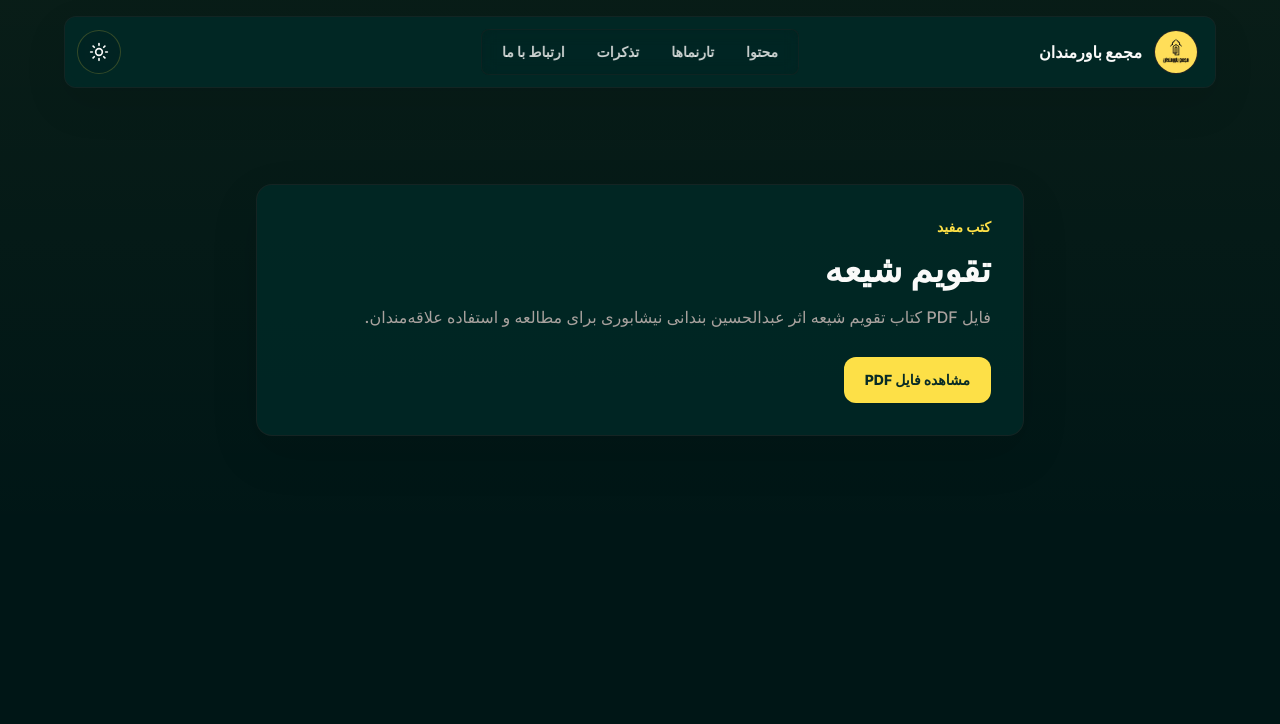
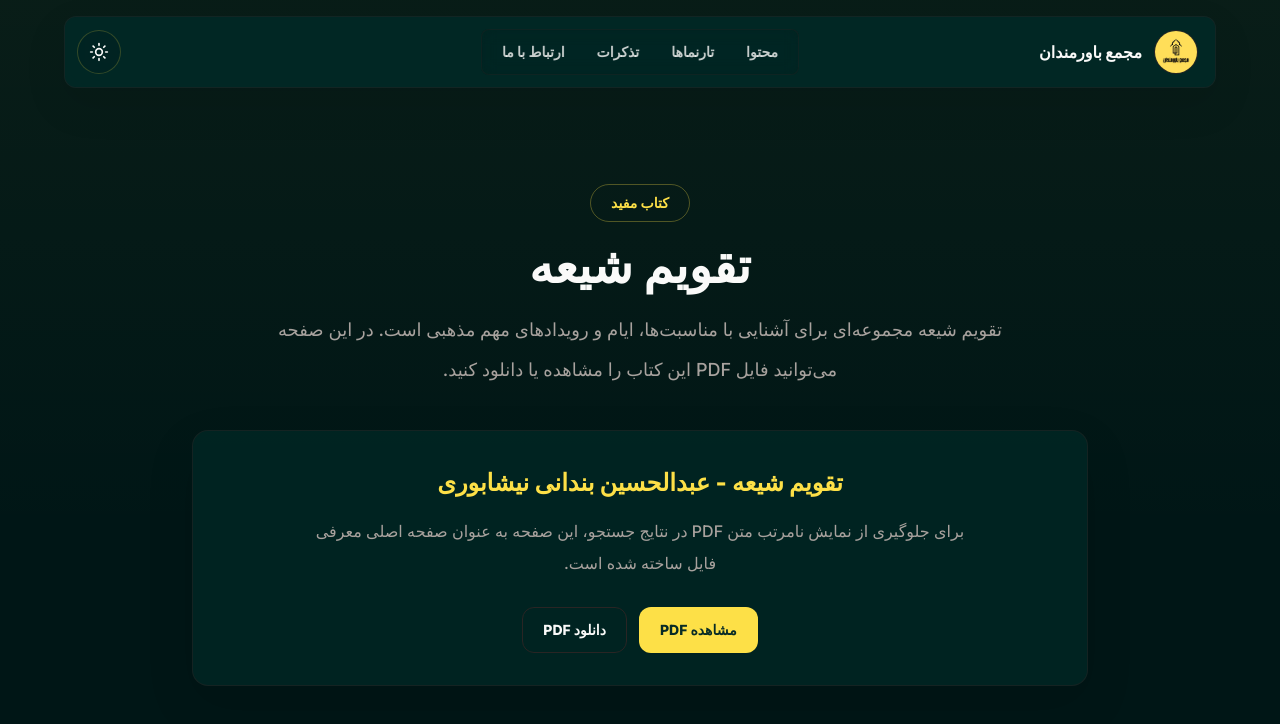
Before and after one commit to mah404/bavarmandan, a Next.js app: page /taghvim-shia in a window 1280 px wide. Shown: the top 724 px of the page. Built offline with nearby package versions, Linux system fonts and the light colour scheme.

Commit message:
added new

```diff
--- /dev/null
+++ b/app/robots.ts
@@ -0,0 +1,13 @@
+import type { MetadataRoute } from "next";
+
+const siteUrl = "https://www.bavarmandan.com";
+
+export default function robots(): MetadataRoute.Robots {
+  return {
+    rules: {
+      userAgent: "*",
+      allow: "/",
+    },
+    sitemap: `${siteUrl}/sitemap.xml`,
+  };
+}
--- /dev/null
+++ b/app/sitemap.ts
@@ -0,0 +1,20 @@
+import type { MetadataRoute } from "next";
+
+const siteUrl = "https://www.bavarmandan.com";
+
+export default function sitemap(): MetadataRoute.Sitemap {
+  return [
+    {
+      url: siteUrl,
+      lastModified: new Date(),
+      changeFrequency: "weekly",
+      priority: 1,
+    },
+    {
+      url: `${siteUrl}/taghvim-shia`,
+      lastModified: new Date(),
+      changeFrequency: "monthly",
+      priority: 0.8,
+    },
+  ];
+}
--- a/app/taghvim-shia/page.tsx
+++ b/app/taghvim-shia/page.tsx
@@ -1,43 +1,108 @@
+import type { Metadata } from "next";
 import Link from "next/link";
 
-export const metadata = {
+const pageUrl = "https://www.bavarmandan.com/taghvim-shia";
+const pdfUrl = "https://www.bavarmandan.com/taghvim-shia.pdf";
+
+export const metadata: Metadata = {
   title: "تقویم شیعه | مجمع باورمندان",
   description:
-    "معرفی و دسترسی به فایل PDF تقویم شیعه اثر عبدالحسین بندانی نیشابوری.",
+    "صفحه معرفی و دریافت تقویم شیعه؛ کتابی درباره مناسبت‌ها، ایام و رویدادهای مهم مذهبی بر اساس منابع شیعی.",
   alternates: {
-    canonical: "https://www.bavarmandan.com/taghvim-shia",
+    canonical: pageUrl,
   },
   openGraph: {
     title: "تقویم شیعه | مجمع باورمندان",
     description:
-      "معرفی و دسترسی به فایل PDF تقویم شیعه اثر عبدالحسین بندانی نیشابوری.",
-    url: "https://www.bavarmandan.com/taghvim-shia",
+      "معرفی، مشاهده و دانلود فایل PDF تقویم شیعه در سایت مجمع باورمندان.",
+    url: pageUrl,
+    siteName: "مجمع باورمندان",
     type: "article",
+    locale: "fa_IR",
+  },
+  twitter: {
+    card: "summary",
+    title: "تقویم شیعه | مجمع باورمندان",
+    description:
+      "معرفی، مشاهده و دانلود فایل PDF تقویم شیعه در سایت مجمع باورمندان.",
   },
 };
 
 export default function TaghvimShiaPage() {
+  const jsonLd = {
+    "@context": "https://schema.org",
+    "@type": "Book",
+    name: "تقویم شیعه",
+    inLanguage: "fa",
+    author: {
+      "@type": "Person",
+      name: "عبدالحسین بندانی نیشابوری",
+    },
+    publisher: {
+      "@type": "Organization",
+      name: "مجمع باورمندان",
+      url: "https://www.bavarmandan.com",
+    },
+    url: pageUrl,
+    encoding: {
+      "@type": "MediaObject",
+      contentUrl: pdfUrl,
+      encodingFormat: "application/pdf",
+    },
+  };
+
   return (
     <main className="container py-20 sm:py-28" dir="rtl">
-      <section className="mx-auto max-w-3xl rounded-2xl border border-secondary/50 bg-card/90 p-6 text-right shadow-[0_18px_48px_rgba(0,0,0,0.12)] dark:bg-card/80 sm:p-8">
-        <p className="mb-3 text-sm font-bold text-primary">کتب مفید</p>
-        <h1 className="text-3xl font-extrabold leading-[1.7] text-foreground sm:text-4xl">
+      <script
+        type="application/ld+json"
+        dangerouslySetInnerHTML={{ __html: JSON.stringify(jsonLd) }}
+      />
+
+      <article className="mx-auto max-w-4xl text-center">
+        <p className="mx-auto mb-5 w-fit rounded-full border border-primary/30 px-5 py-2 text-sm font-bold text-primary">
+          کتاب مفید
+        </p>
+
+        <h1 className="text-4xl font-extrabold leading-[1.8] text-foreground sm:text-5xl">
           تقویم شیعه
         </h1>
-        <p className="mt-3 text-base font-medium leading-8 text-muted-foreground">
-          فایل PDF کتاب تقویم شیعه اثر عبدالحسین بندانی نیشابوری برای مطالعه و
-          استفاده علاقه‌مندان.
+
+        <p className="mx-auto mt-5 max-w-3xl text-lg font-medium leading-10 text-muted-foreground">
+          تقویم شیعه مجموعه‌ای برای آشنایی با مناسبت‌ها، ایام و رویدادهای
+          مهم مذهبی است. در این صفحه می‌توانید فایل PDF این کتاب را مشاهده یا
+          دانلود کنید.
         </p>
 
+        <section className="mt-10 rounded-2xl border border-secondary/50 bg-card/80 p-6 shadow-[0_18px_48px_rgba(0,0,0,0.12)] dark:bg-card/70 sm:p-8">
+          <h2 className="text-2xl font-extrabold leading-10 text-primary">
+            تقویم شیعه - عبدالحسین بندانی نیشابوری
+          </h2>
+
+          <p className="mx-auto mt-3 max-w-2xl text-base font-medium leading-8 text-muted-foreground">
+            برای جلوگیری از نمایش نامرتب متن PDF در نتایج جستجو، این صفحه به
+            عنوان صفحه اصلی معرفی فایل ساخته شده است.
+          </p>
+
+          <div className="mt-7 flex flex-col items-center justify-center gap-3 sm:flex-row">
             <Link
               href="/taghvim-shia.pdf"
               target="_blank"
               rel="noopener noreferrer"
-          className="mt-6 inline-flex items-center justify-center rounded-xl border border-primary/30 bg-primary px-5 py-3 text-sm font-extrabold text-primary-foreground shadow-sm transition hover:bg-primary/90 dark:text-[#082b26]"
+              className="inline-flex w-full items-center justify-center rounded-xl border border-primary/30 bg-primary px-5 py-3 text-sm font-extrabold text-primary-foreground shadow-sm transition hover:bg-primary/90 dark:text-[#082b26] sm:w-auto"
             >
-          مشاهده فایل PDF
+              مشاهده PDF
             </Link>
+
+            <Link
+              href="/taghvim-shia.pdf"
+              download
+              className="inline-flex w-full items-center justify-center rounded-xl border border-secondary px-5 py-3 text-sm font-extrabold text-foreground transition hover:border-primary/50 hover:text-primary sm:w-auto"
+            >
+              دانلود PDF
+            </Link>
+          </div>
         </section>
+      </article>
     </main>
   );
 }
--- a/next.config.mjs
+++ b/next.config.mjs
@@ -1,5 +1,18 @@
 /** @type {import('next').NextConfig} */
 const nextConfig = {
+  async headers() {
+    return [
+      {
+        source: "/taghvim-shia.pdf",
+        headers: [
+          {
+            key: "X-Robots-Tag",
+            value: "noindex, follow",
+          },
+        ],
+      },
+    ];
+  },
   images: {
     remotePatterns: [
       {
```
Lines whose indentation alone changed are shown as unchanged.
